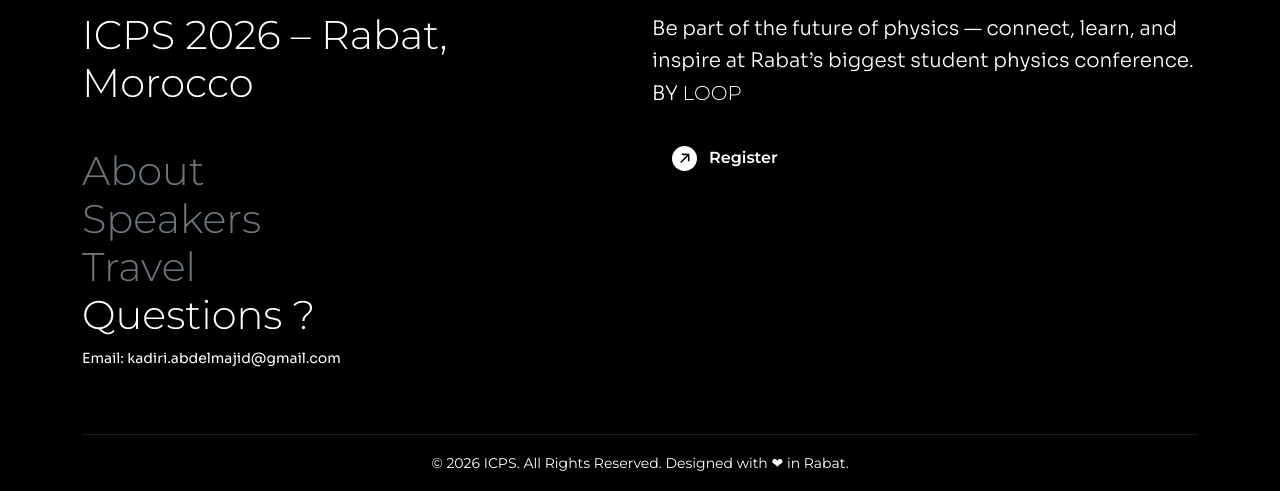
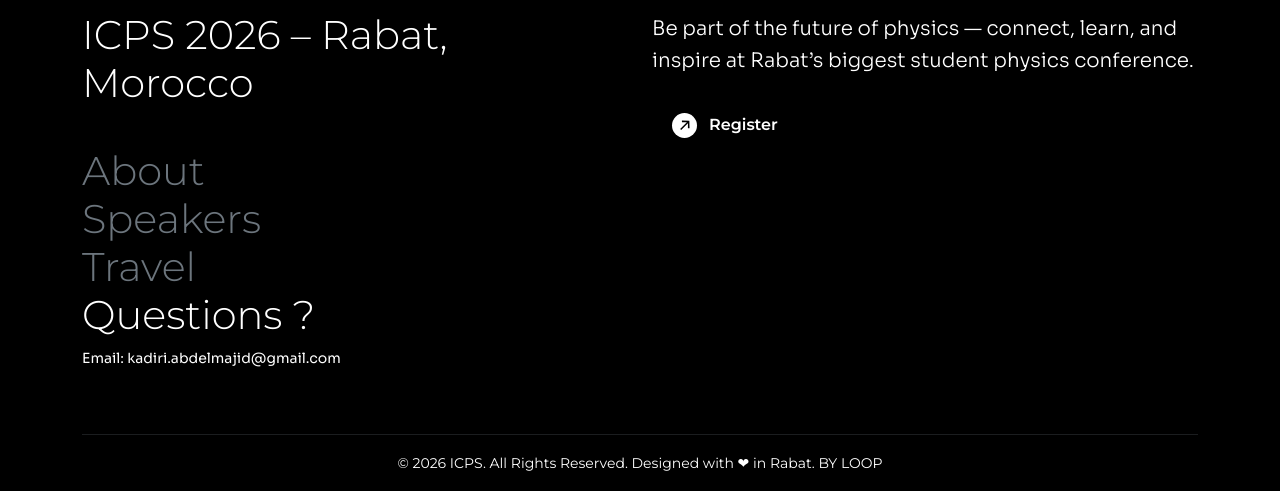
Before and after one commit to icps26/icps26.github.io, a plain HTML site: page index.html in a window 1280 px wide. Shown: the part 5426-5917 px from the top of the page. Drawn offline with nearby package versions, Linux system fonts and the light colour scheme; a web font is replaced by a local one.

Commit message:
Update index.html

```diff
--- a/index.html
+++ b/index.html
@@ -1163,7 +1163,7 @@ Arrive via Rabat-Salé Airport (RBA), just minutes from downtown, or Casablanca
       </div>
             <div class="col-lg-6 mb-4">
         <h2 class="display-5 fw-bold mb-3 text-white">Join ICPS 2026 Today!</h2>
-    <p class="lead mb-4 text-white">Be part of the future of physics — connect, learn, and inspire at Rabat’s biggest student physics conference. BY <a href="https://ahdmarwan.github.io/" class="text-white">LOOP</a></p>
+    <p class="lead mb-4 text-white">Be part of the future of physics — connect, learn, and inspire at Rabat’s biggest student physics conference.</p>
     <button href="#" class="button" style="--clr: #000; --bg: #000; --txt: #fff;">
   <span class="button__icon-wrapper">
     <svg
@@ -1200,7 +1200,7 @@ Arrive via Rabat-Salé Airport (RBA), just minutes from downtown, or Casablanca
     </div>
     <hr class="border-secondary mt-5" />
     <div class="text-center pb-3">
-      <small>&copy; 2026 ICPS. All Rights Reserved. Designed with &#10084; in Rabat.</small>
+      <small>&copy; 2026 ICPS. All Rights Reserved. Designed with &#10084; in Rabat. BY <a href="https://ahdmarwan.github.io/" class="text-white">LOOP</a></small>
     </div>
   </div>
 </footer>
```
